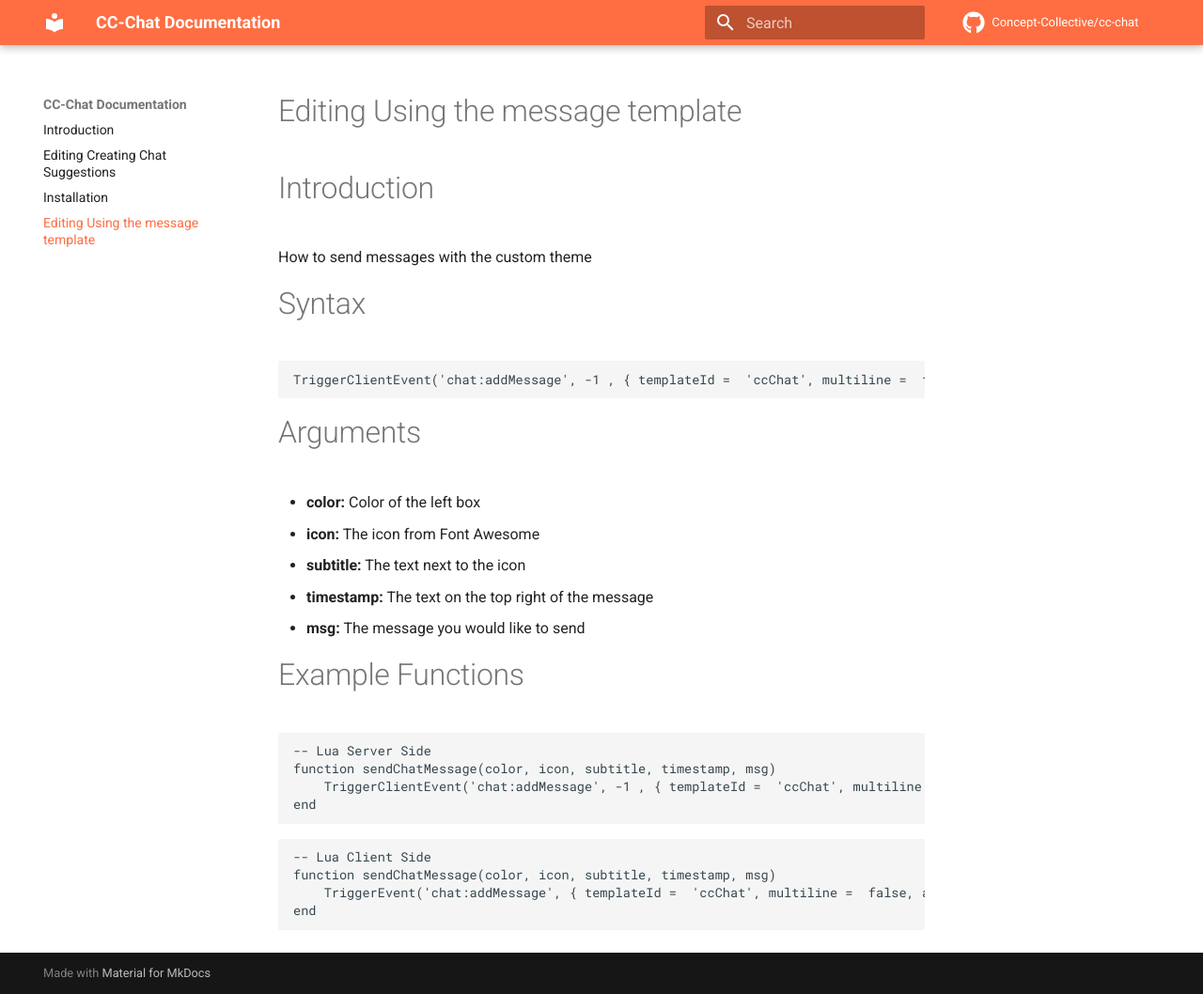
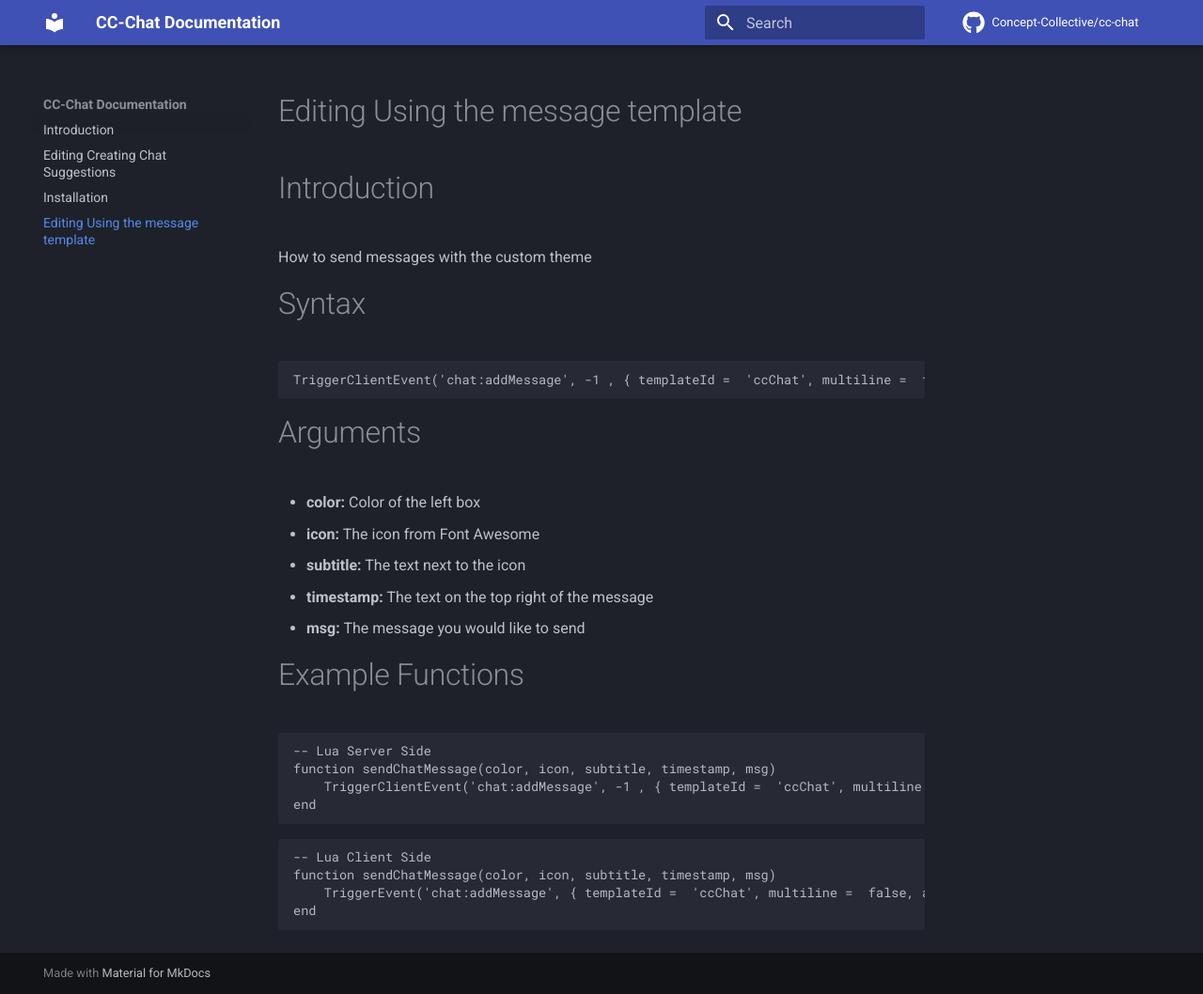
Before and after one commit to Concept-Collective/cc-chat, an MkDocs documentation site: the page built from docs/message-template.md, in a window 1280 px wide and 1058 px high. Shown: the whole window at 94% size. Built offline with MkDocs 1.6.1 and Material for MkDocs 9.7.7, drawn with Linux system fonts in a browser that asks for light colours; comment, search, counter and statistics services are not loaded.

Commit message:
Update mkdocs.yml

```diff
--- a/mkdocs.yml
+++ b/mkdocs.yml
@@ -1,7 +1,8 @@
 site_name: CC-Chat Documentation
 theme:
   palette:
-    primary: deep orange
+    scheme: slate
+    primary: indigo
   name: material
   icon:
     repo: fontawesome/brands/github
```
